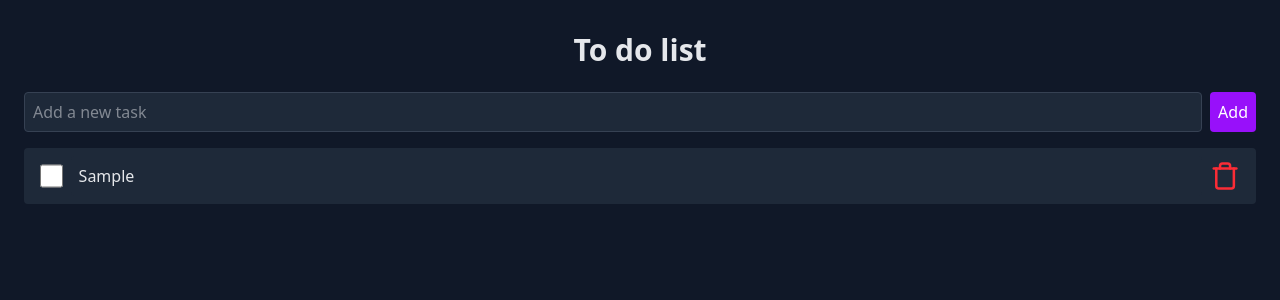
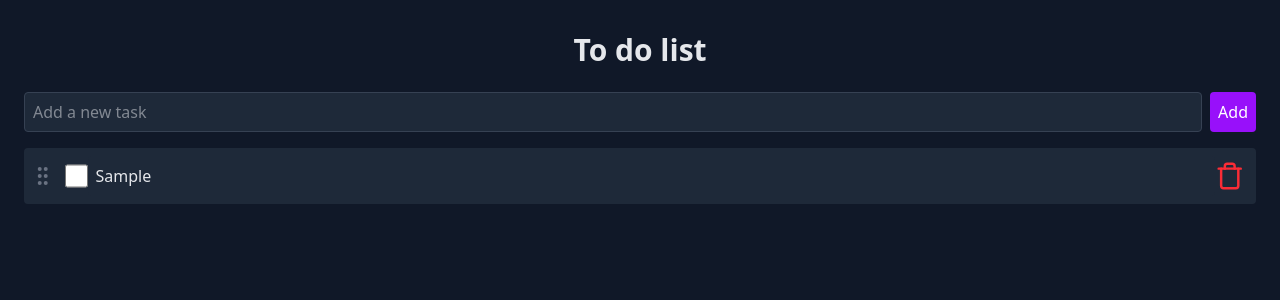
Before and after one commit to ovinidev/VueTodoListV2, a Vue app: page / in a window 1280 px wide. Both pictures are taken after typing "Sample" into the empty fields and a click on the button "Add". Shown: the top 300 px of the page. Built offline with nearby package versions, Linux system fonts and the light colour scheme.

Commit message:
feat: adding Done list

```diff
--- a/index.html
+++ b/index.html
@@ -4,6 +4,7 @@
     <meta charset="UTF-8" />
     <link rel="icon" type="image/svg+xml" href="/vite.svg" />
     <meta name="viewport" content="width=device-width, initial-scale=1.0" />
+    <link href="/src/styles/global.css" rel="stylesheet" />
     <title>Vite + Vue + TS</title>
   </head>
   <body>
--- a/src/App.vue
+++ b/src/App.vue
@@ -1,11 +1,11 @@
 <script setup lang="ts">
-  import '@styles/global.css'
   import draggable from 'vuedraggable'
   import TaskItem from '@components/TaskItem.vue'
   import { useTasks } from '@composables/useTasks'
   import { onMounted } from 'vue'
-  import { TASKS_KEY } from './constants/tasks'
+  import { TASKS_DONE_KEY, TASKS_KEY } from './constants/tasks'
   import { useLocalStorage } from './composables/useLocalStorage'
+  import { Check, GripVertical } from 'lucide-vue-next'
 
   const {
     taskList,
@@ -14,16 +14,24 @@
     handleCompleteTask,
     handleUpdateTask,
     handleFinishEdit,
-    handleDeleteTask
+    handleDeleteTask,
+    tasksDone
   } = useTasks()
 
-  const { getAll, save } = useLocalStorage(TASKS_KEY)
+  const { getAll: getAllTasks, save: saveTasks } = useLocalStorage(TASKS_KEY)
+  const { getAll: getAllTasksDone, save: saveTasksDone } =
+    useLocalStorage(TASKS_DONE_KEY)
 
   onMounted(() => {
-    const savedTasks = getAll()
+    const savedTasks = getAllTasks()
+    const savedTasksDone = getAllTasksDone()
 
     if (savedTasks) {
       taskList.value = savedTasks
+    }
+
+    if (savedTasksDone) {
+      tasksDone.value = savedTasksDone
     }
   })
 </script>
@@ -55,7 +63,7 @@
       v-model="taskList"
       item-key="id"
       class="mt-4 flex w-full flex-col gap-3"
-      @end="save(taskList)"
+      @end="saveTasks(taskList)"
     >
       <template #item="{ element: task }">
         <TaskItem
@@ -68,5 +76,30 @@
         />
       </template>
     </draggable>
+
+    <div class="w-full" v-if="tasksDone.length">
+      <div class="mt-6 flex w-full items-center space-x-2">
+        <span class="text-xl font-bold text-gray-100">Done </span>
+        <Check class="text-green-300" />
+      </div>
+
+      <draggable
+        v-model="tasksDone"
+        item-key="id"
+        class="mt-4 flex w-full flex-col gap-3"
+        @end="saveTasksDone(tasksDone)"
+      >
+        <template #item="{ element: task }">
+          <TaskItem
+            :task="task"
+            @complete-task="handleCompleteTask"
+            @update-task="handleUpdateTask"
+            @update-name="handleUpdateTask"
+            @finish-edit="handleFinishEdit"
+            @delete-task="handleDeleteTask"
+          />
+        </template>
+      </draggable>
+    </div>
   </div>
 </template>
--- a/src/components/TaskItem.vue
+++ b/src/components/TaskItem.vue
@@ -1,5 +1,5 @@
 <script setup lang="ts">
-  import { Trash, Check } from 'lucide-vue-next'
+  import { Trash, Check, GripVertical } from 'lucide-vue-next'
 
   interface Task {
     id: number
@@ -24,9 +24,11 @@
 </script>
 
 <template>
-  <div
-    class="bg flex w-full items-center space-x-2 rounded-sm bg-gray-800 p-2 px-4"
-  >
+  <div class="flex w-full items-center rounded-sm bg-gray-800 p-2 px-1">
+    <GripVertical
+      class="mr-2 w-8 cursor-grab text-gray-500 transition-colors duration-150 hover:text-gray-300 active:cursor-grabbing"
+      style="touch-action: none"
+    />
     <input
       class="h-6 w-6 rounded accent-purple-600"
       type="checkbox"
@@ -61,7 +63,7 @@
       class="ml-2 h-8 w-8 cursor-pointer text-green-500 hover:text-green-400"
     />
     <Trash
-      class="ml-auto h-8 w-8 cursor-pointer text-red-500 hover:text-red-400"
+      class="mr-2 ml-auto h-8 w-8 cursor-pointer text-red-500 hover:text-red-400"
       @click="$emit('delete-task', task.id)"
     />
   </div>
--- a/src/composables/useTasks.ts
+++ b/src/composables/useTasks.ts
@@ -1,4 +1,4 @@
-import { TASKS_KEY } from '@/constants/tasks'
+import { TASKS_DONE_KEY, TASKS_KEY } from '@/constants/tasks'
 import { ref } from 'vue'
 import { useLocalStorage } from './useLocalStorage'
 
@@ -11,9 +11,11 @@ interface Task {
 
 export const useTasks = () => {
   const taskList = ref<Task[]>([])
+  const tasksDone = ref<Task[]>([])
   const newTask = ref<string>('')
 
-  const { save } = useLocalStorage(TASKS_KEY)
+  const { save: saveTaskListToStorage } = useLocalStorage(TASKS_KEY)
+  const { save: saveTasksDoneToStorage } = useLocalStorage(TASKS_DONE_KEY)
 
   const handleAddTask = () => {
     if (newTask.value.trim() !== '') {
@@ -24,17 +26,40 @@ export const useTasks = () => {
         isEditMode: false
       })
 
-      save(taskList.value)
+      saveTaskListToStorage(taskList.value)
       newTask.value = ''
     }
   }
 
+  const removeTaskFromList = (id: number) => {
+    taskList.value = taskList.value.filter((task) => task.id !== id)
+    saveTaskListToStorage(taskList.value)
+  }
+
+  const removeTaskFromDone = (id: number) => {
+    tasksDone.value = tasksDone.value.filter((task) => task.id !== id)
+    saveTasksDoneToStorage(tasksDone.value)
+  }
+
   const handleCompleteTask = (id: number) => {
-    const task = taskList.value.find((task) => task.id === id)
-    if (task) {
-      task.isCompleted = !task.isCompleted
-      save(taskList.value)
+    const task =
+      taskList.value.find((task) => task.id === id) ||
+      tasksDone.value.find((task) => task.id === id)
+
+    if (!task) return
+
+    task.isCompleted = !task.isCompleted
+
+    if (task.isCompleted === true) {
+      tasksDone.value.push(task)
+      removeTaskFromList(id)
+      saveTasksDoneToStorage(tasksDone.value)
+      return
     }
+
+    removeTaskFromDone(id)
+    taskList.value.push(task)
+    saveTaskListToStorage(taskList.value)
   }
 
   const handleUpdateTask = (id: number, newTitle: string) => {
@@ -42,7 +67,7 @@ export const useTasks = () => {
     if (task) {
       task.name = newTitle
       task.isEditMode = true
-      save(taskList.value)
+      saveTaskListToStorage(taskList.value)
     }
   }
 
@@ -54,8 +79,13 @@ export const useTasks = () => {
   }
 
   const handleDeleteTask = (id: number) => {
-    taskList.value = taskList.value.filter((task) => task.id !== id)
-    save(taskList.value)
+    removeTaskFromList(id)
+
+    const taskDone = tasksDone.value.find((task) => task.id === id)
+
+    if (taskDone) {
+      removeTaskFromDone(id)
+    }
   }
 
   return {
@@ -65,6 +95,7 @@ export const useTasks = () => {
     handleCompleteTask,
     handleUpdateTask,
     handleFinishEdit,
-    handleDeleteTask
+    handleDeleteTask,
+    tasksDone
   }
 }
--- a/src/constants/tasks.ts
+++ b/src/constants/tasks.ts
@@ -1 +1,2 @@
 export const TASKS_KEY = 'tasks'
+export const TASKS_DONE_KEY = 'tasks_done'
```
